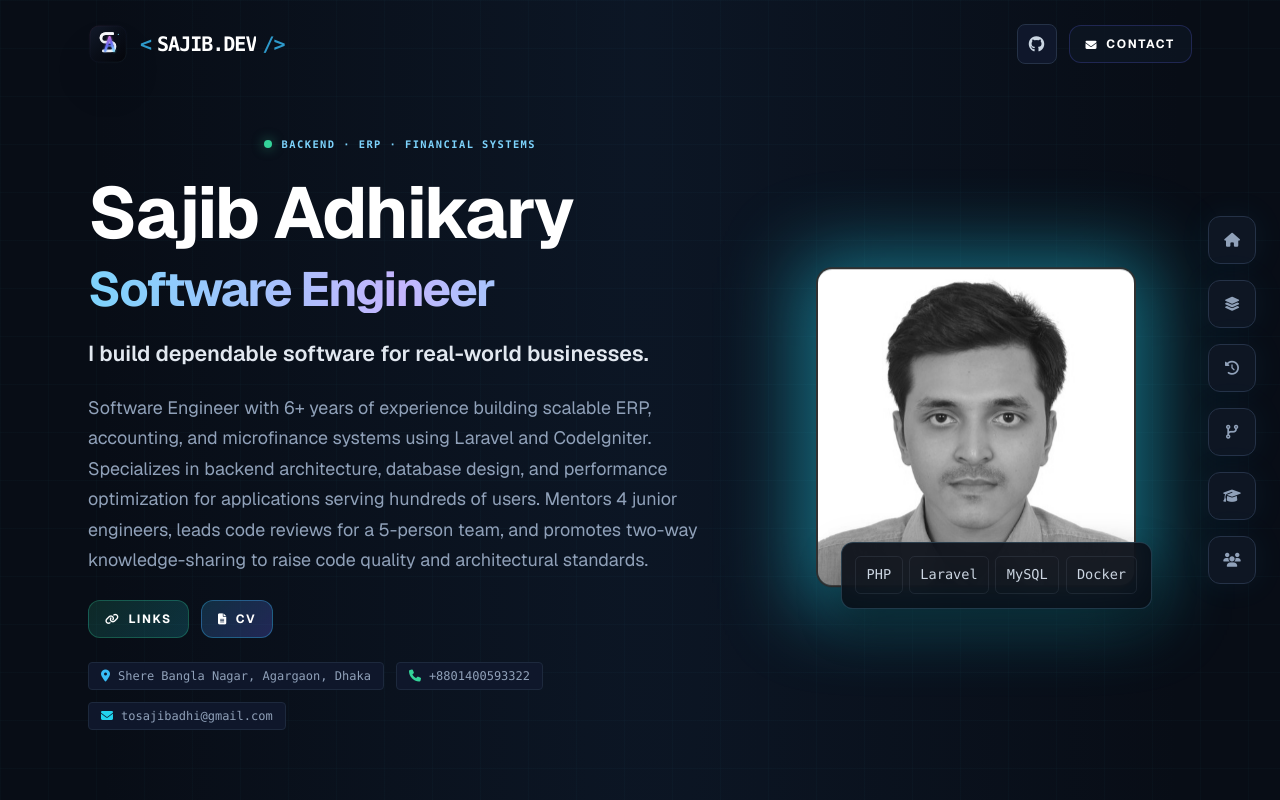
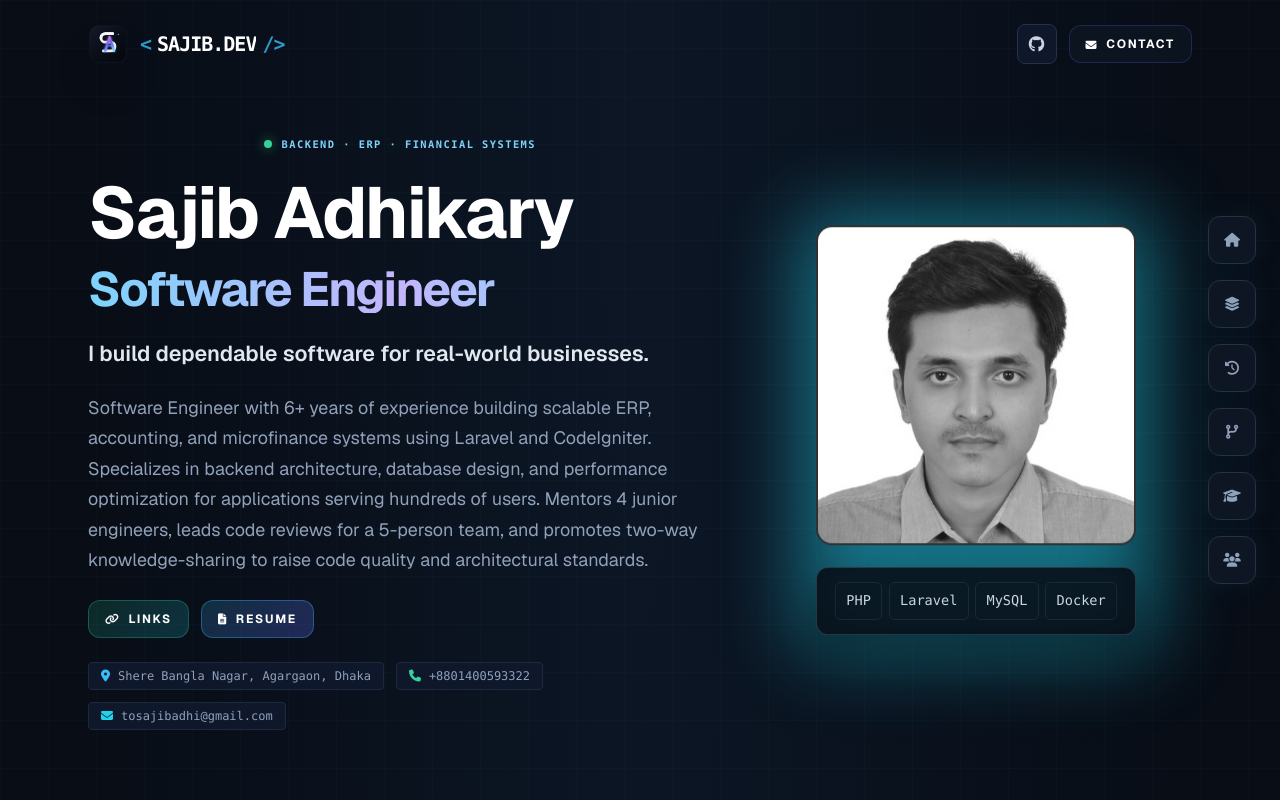
Before and after one commit to sajibAdhi/sajibadhi.github.io, a Vue app: page / in a window 1280 px wide. Shown: the top 800 px of the page. Built offline with nearby package versions, Linux system fonts and the light colour scheme.

Commit message:
feat: enhance layout and styling; adjust sidebar visibility and engineer stack positioning for improved responsiveness

```diff
--- a/src/App.vue
+++ b/src/App.vue
@@ -109,10 +109,10 @@ onBeforeUnmount(() => {
 </script>
 
 <template>
-  <div ref="resumeRoot" class="min-h-screen hf-grid-bg flex flex-col items-center selection:bg-hf-pink selection:text-white relative scroll-smooth pb-20 lg:pb-0">
+  <div ref="resumeRoot" class="min-h-screen hf-grid-bg flex flex-col items-center selection:bg-hf-pink selection:text-white relative scroll-smooth pb-20 xl:pb-0">
 
     <!-- Floating Right Sidebar Navigation (Desktop) -->
-    <nav class="fixed right-6 top-1/2 -translate-y-1/2 z-[100] hidden lg:flex flex-col gap-4">
+    <nav class="fixed right-6 top-1/2 -translate-y-1/2 z-[100] hidden xl:flex flex-col gap-4">
       <div v-for="item in navItems" :key="item.label" class="group relative flex items-center justify-end">
         <!-- Tooltip -->
         <span class="absolute right-14 px-3 py-1 bg-hf-card border border-hf-border text-white text-[10px] font-bold uppercase tracking-widest rounded-lg opacity-0 group-hover:opacity-100 transition-opacity pointer-events-none whitespace-nowrap">
@@ -126,7 +126,7 @@ onBeforeUnmount(() => {
     </nav>
 
     <!-- Mobile Bottom Navigation -->
-    <nav class="mobile-bottom-nav fixed bottom-4 left-4 right-4 z-[100] lg:hidden">
+    <nav class="mobile-bottom-nav fixed bottom-4 left-4 right-4 z-[100] xl:hidden">
       <div class="mobile-bottom-nav__links bg-hf-card/80 backdrop-blur-lg border border-hf-border rounded-2xl flex items-center justify-around p-2 shadow-2xl">
         <a v-for="item in navItems" :key="item.label" :href="item.link" :aria-label="item.label" class="mobile-bottom-nav__link flex flex-col items-center gap-1 p-2 text-slate-400 hover:text-hf-pink transition-colors">
           <i :class="item.icon" class="text-lg"></i>
@@ -175,7 +175,7 @@ onBeforeUnmount(() => {
             </a>
             <a :href="resumeData.basics.resumeUrl" target="_blank" class="hf-cta hf-cta--primary">
               <i class="fas fa-file-lines text-[11px]"></i>
-              <span>CV</span>
+              <span>Resume</span>
             </a>
           </div>
           <div class="flex flex-wrap justify-center lg:justify-start gap-3 text-[10px] font-mono">
--- a/src/style.css
+++ b/src/style.css
@@ -1531,15 +1531,15 @@
 }
 
 .engineer-stack {
-  position: absolute;
+  position: static;
   z-index: 20;
-  right: -1rem;
-  bottom: -1rem;
+  width: 100%;
   display: flex;
   flex-wrap: wrap;
-  justify-content: flex-end;
+  justify-content: center;
   gap: 0.4rem;
   max-width: 20rem;
+  margin: 1rem auto 0;
   padding: 0.85rem;
   border: 1px solid rgba(125, 211, 252, 0.2);
   border-radius: 0.75rem;
@@ -1762,10 +1762,7 @@
 
 @media (max-width: 639px) {
   .engineer-stack {
-    position: static;
-    width: 100%;
     max-width: 15rem;
-    justify-content: center;
     gap: 0.25rem;
     margin: 0.75rem auto 0;
     padding: 0.45rem;
```
